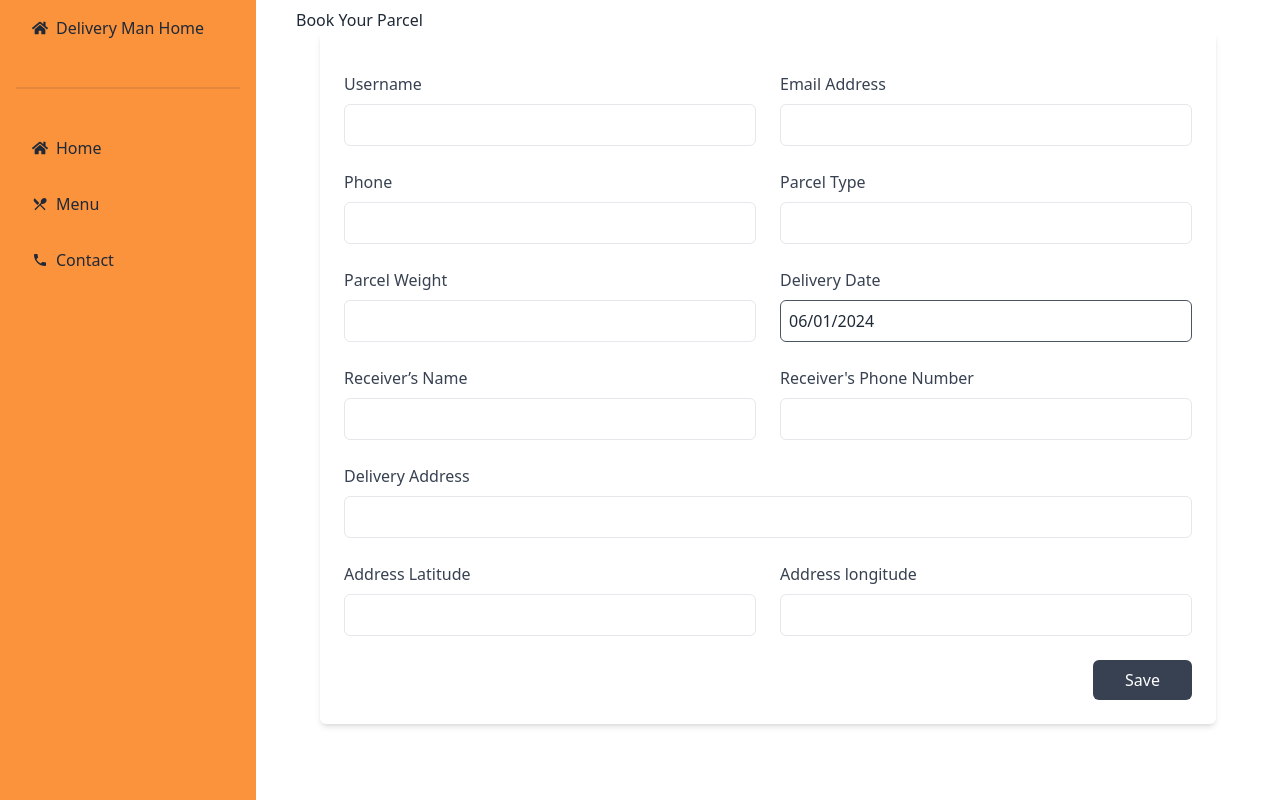
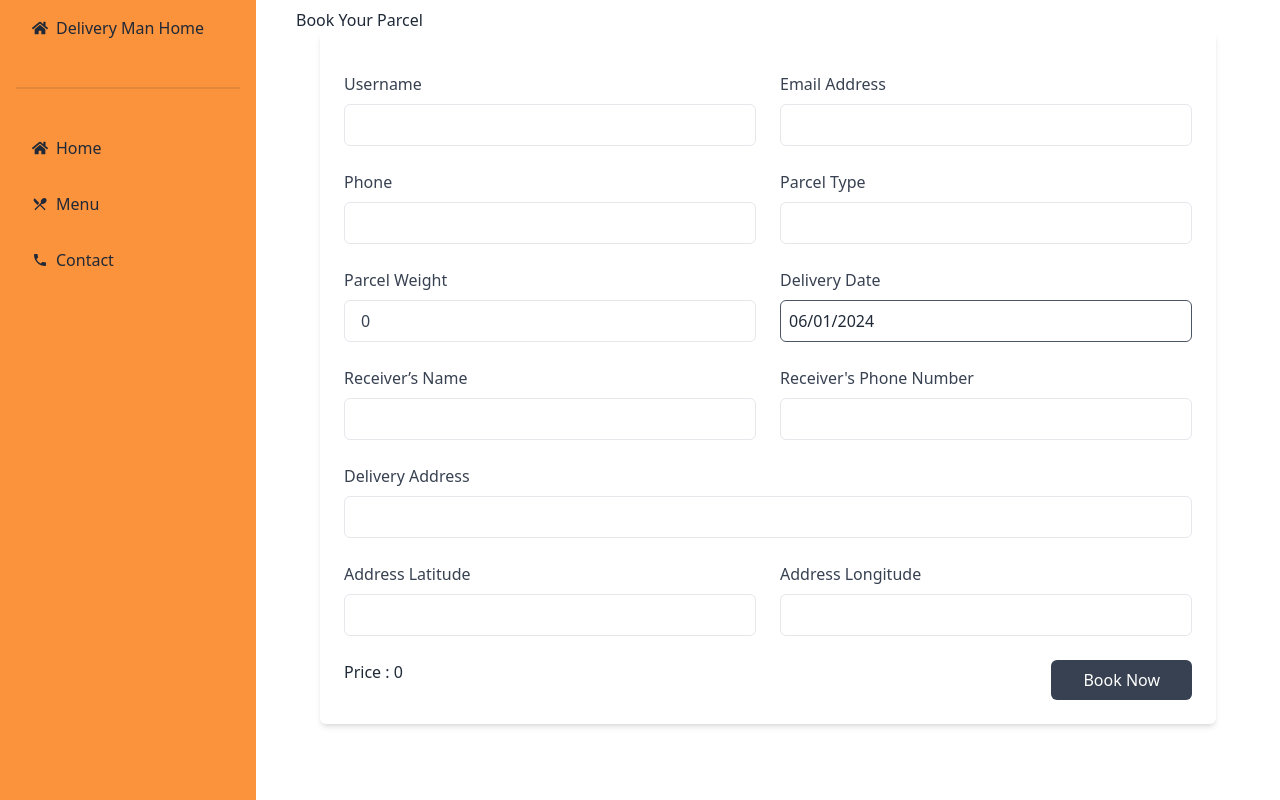
Before and after one commit to TASHDIK-29/ShopNinja-Client, a React (Vite) app: page /dashboard/bookParcel in a window 1280 px wide. Built offline with nearby package versions, Linux system fonts and the light colour scheme; no server answers.

Commit message:
parcel are successfully stored at DB

```diff
--- a/src/components/forms/ParcelForm.jsx
+++ b/src/components/forms/ParcelForm.jsx
@@ -2,27 +2,99 @@ import DatePicker from "react-datepicker";
 
 import "react-datepicker/dist/react-datepicker.css";
 import useAuth from "../../hooks/useAuth";
-import { useState } from "react";
+import { useEffect, useState } from "react";
 
 
 
 
-const ParcelForm = () => {
+const ParcelForm = ({setParcel}) => {
 
-    const {user} = useAuth();
+
+
+    const { user } = useAuth();
 
     const [startDate, setStartDate] = useState(new Date());
+
+    const [weight, setWeight] = useState(0);
+    const [price, setPrice] = useState(0);
+
+    useEffect( () =>{
+
+        if (weight === 0) {
+            setPrice(0);
+        }
+        else if (weight === 1) {
+            setPrice(50);
+        }
+        else if (weight === 2) {
+            setPrice(100);
+        }
+        else {
+            setPrice(150);
+        }
+    }, [weight])
+
+    const handelBook = e => {
+        e.preventDefault();
+
+        const form = e.target;
+
+        const userName = form.userName.value;
+        const email = form.email.value;
+        const userPhone = form.userPhone.value;
+        const parcelType = form.parcelType.value;
+        const parcelWeight = parseFloat(form.parcelWeight.value);
+        const deliveryDate = form.deliveryDate.value;
+        const receiverName = form.receiverName.value;
+        const receiverPhone = form.receiverPhone.value;
+        const deliveryAddress = form.deliveryAddress.value;
+        const latitude = form.latitude.value;
+        const longitude = form.longitude.value;
+
+
+        const parcel = {
+            userName,
+            email,
+            userPhone,
+            parcelType,
+            parcelWeight,
+            deliveryDate,
+            receiverName,
+            receiverPhone,
+            deliveryAddress,
+            latitude,
+            longitude,
+            price,
+            status: 'pending'
+        }
+
+        console.log(parcel);
+
+        setParcel(parcel);
+
+
+
+    }
+
+
+    const handelPrice = e => {
+        setWeight(parseFloat(e.target.value))
+
+    }
+    console.log('weight = ',weight, 'price = ',price);
 
     return (
         <section className="max-w-4xl p-6 mx-auto bg-white rounded-md shadow-md ">
             {/* <h2 className="text-lg font-semibold text-gray-700 capitalize ">Account settings</h2> */}
 
-            <form>
+            <form onSubmit={handelBook}>
                 <div className="grid grid-cols-1 gap-6 mt-4 sm:grid-cols-2">
                     <div>
                         <label className="text-gray-700 " htmlFor="username">Username</label>
                         <input
-                            id="username"
+                            name="userName"
+                            defaultValue={user?.displayName}
+                            readOnly
                             type="text"
                             className="block w-full px-4 py-2 mt-2 text-gray-700 bg-white border border-gray-200 rounded-md   dark:border-gray-600 focus:border-blue-400 focus:ring-blue-300 focus:ring-opacity-40 dark:focus:border-blue-300 focus:outline-none focus:ring"
                         />
@@ -31,7 +103,9 @@ const ParcelForm = () => {
                     <div>
                         <label className="text-gray-700 " htmlFor="emailAddress">Email Address</label>
                         <input
-                            id="emailAddress"
+                            name="email"
+                            defaultValue={user?.email}
+                            readOnly
                             type="email"
                             className="block w-full px-4 py-2 mt-2 text-gray-700 bg-white border border-gray-200 rounded-md   dark:border-gray-600 focus:border-blue-400 focus:ring-blue-300 focus:ring-opacity-40 dark:focus:border-blue-300 focus:outline-none focus:ring"
                         />
@@ -39,7 +113,7 @@ const ParcelForm = () => {
                     <div>
                         <label className="text-gray-700 " htmlFor="username">Phone</label>
                         <input
-                            id="username"
+                            name="userPhone"
                             type="text"
                             className="block w-full px-4 py-2 mt-2 text-gray-700 bg-white border border-gray-200 rounded-md   dark:border-gray-600 focus:border-blue-400 focus:ring-blue-300 focus:ring-opacity-40 dark:focus:border-blue-300 focus:outline-none focus:ring"
                         />
@@ -48,7 +122,7 @@ const ParcelForm = () => {
                     <div>
                         <label className="text-gray-700 " htmlFor="emailAddress">Parcel Type</label>
                         <input
-                            id="emailAddress"
+                            name="parcelType"
                             type="text"
                             className="block w-full px-4 py-2 mt-2 text-gray-700 bg-white border border-gray-200 rounded-md   dark:border-gray-600 focus:border-blue-400 focus:ring-blue-300 focus:ring-opacity-40 dark:focus:border-blue-300 focus:outline-none focus:ring"
                         />
@@ -56,8 +130,10 @@ const ParcelForm = () => {
                     <div>
                         <label className="text-gray-700 " htmlFor="username">Parcel Weight</label>
                         <input
-                            id="username"
+                            name="parcelWeight"
                             type="number"
+                            value={weight}
+                            onChange={handelPrice}
                             className="block w-full px-4 py-2 mt-2 text-gray-700 bg-white border border-gray-200 rounded-md   dark:border-gray-600 focus:border-blue-400 focus:ring-blue-300 focus:ring-opacity-40 dark:focus:border-blue-300 focus:outline-none focus:ring"
                         />
                     </div>
@@ -65,17 +141,17 @@ const ParcelForm = () => {
                     <div className="flex flex-col space-y-2">
                         <label className="text-gray-700 " htmlFor="username">Delivery Date</label>
                         {/* <input
-                            id="username"
+                            name="username"
                             type="text"
                             className="block w-full px-4 py-2 mt-2 text-gray-700 bg-white border border-gray-200 rounded-md   dark:border-gray-600 focus:border-blue-400 focus:ring-blue-300 focus:ring-opacity-40 dark:focus:border-blue-300 focus:outline-none focus:ring"
                         /> */}
-                        <DatePicker name="deadline" className="p-2 w-full rounded-md border border-gray-600 focus:border-blue-400 focus:ring-blue-300 focus:ring-opacity-40 dark:focus:border-blue-300 focus:outline-none focus:ring" selected={startDate} onChange={(date) => setStartDate(date)} />
+                        <DatePicker name="deliveryDate" className="p-2 w-full rounded-md border border-gray-600 focus:border-blue-400 focus:ring-blue-300 focus:ring-opacity-40 dark:focus:border-blue-300 focus:outline-none focus:ring" selected={startDate} onChange={(date) => setStartDate(date)} />
                     </div>
 
                     <div>
                         <label className="text-gray-700 " htmlFor="emailAddress">Receiver’s Name</label>
                         <input
-                            id="emailAddress"
+                            name="receiverName"
                             type="text"
                             className="block w-full px-4 py-2 mt-2 text-gray-700 bg-white border border-gray-200 rounded-md   dark:border-gray-600 focus:border-blue-400 focus:ring-blue-300 focus:ring-opacity-40 dark:focus:border-blue-300 focus:outline-none focus:ring"
                         />
@@ -83,7 +159,7 @@ const ParcelForm = () => {
                     <div>
                         <label className="text-gray-700 " htmlFor="username">Receiver's Phone Number</label>
                         <input
-                            id="username"
+                            name="receiverPhone"
                             type="text"
                             className="block w-full px-4 py-2 mt-2 text-gray-700 bg-white border border-gray-200 rounded-md   dark:border-gray-600 focus:border-blue-400 focus:ring-blue-300 focus:ring-opacity-40 dark:focus:border-blue-300 focus:outline-none focus:ring"
                         />
@@ -92,7 +168,7 @@ const ParcelForm = () => {
                     <div className="col-span-2">
                         <label className="text-gray-700 " htmlFor="emailAddress">Delivery Address</label>
                         <input
-                            id="emailAddress"
+                            name="deliveryAddress"
                             type="text"
                             className="block w-full px-4 py-2 mt-2 text-gray-700 bg-white border border-gray-200 rounded-md   dark:border-gray-600 focus:border-blue-400 focus:ring-blue-300 focus:ring-opacity-40 dark:focus:border-blue-300 focus:outline-none focus:ring"
                         />
@@ -101,15 +177,15 @@ const ParcelForm = () => {
                     <div>
                         <label className="text-gray-700 " htmlFor="emailAddress">Address Latitude</label>
                         <input
-                            id="emailAddress"
+                            name="latitude"
                             type="email"
                             className="block w-full px-4 py-2 mt-2 text-gray-700 bg-white border border-gray-200 rounded-md   dark:border-gray-600 focus:border-blue-400 focus:ring-blue-300 focus:ring-opacity-40 dark:focus:border-blue-300 focus:outline-none focus:ring"
                         />
                     </div>
                     <div>
-                        <label className="text-gray-700 " htmlFor="username">Address longitude</label>
+                        <label className="text-gray-700 " htmlFor="username">Address Longitude</label>
                         <input
-                            id="username"
+                            name="longitude"
                             type="text"
                             className="block w-full px-4 py-2 mt-2 text-gray-700 bg-white border border-gray-200 rounded-md   dark:border-gray-600 focus:border-blue-400 focus:ring-blue-300 focus:ring-opacity-40 dark:focus:border-blue-300 focus:outline-none focus:ring"
                         />
@@ -118,10 +194,10 @@ const ParcelForm = () => {
 
                 </div>
 
-                <div className="flex justify-end mt-6">
-                    <button className="px-8 py-2.5 leading-5 text-white transition-colors duration-300 transform bg-gray-700 rounded-md hover:bg-gray-600 focus:outline-none focus:bg-gray-600">
-                        Save
-                    </button>
+                <div className="flex justify-between mt-6">
+                    {/* <h1>Price : {weight === 0 ? 0 : weight === 1 ? 50 : weight === 2 ? 100 : 150}</h1> */}
+                    <h1>Price : {price}</h1>
+                    <input className="px-8 py-2.5 leading-5 text-white transition-colors duration-300 transform bg-gray-700 rounded-md hover:bg-gray-600 focus:outline-none focus:bg-gray-600" type="submit" value="Book Now" />
                 </div>
             </form>
         </section>
--- a/src/pages/Dashboard/user/BookParcel.jsx
+++ b/src/pages/Dashboard/user/BookParcel.jsx
@@ -1,10 +1,34 @@
+import { useEffect, useState } from "react";
 import ParcelForm from "../../../components/forms/ParcelForm";
+import { useQuery } from "@tanstack/react-query";
+import useAxiosSecure from "../../../hooks/useAxiosSecure";
+import useAuth from "../../../hooks/useAuth";
 
 const BookParcel = () => {
+
+    const { user } = useAuth();
+
+    const [parcel, setParcel] = useState({});
+    // console.log(parcel);
+
+    const axiosSecure = useAxiosSecure();
+
+    // Send parcel data to server
+    useEffect(() => {
+        if (parcel.parcelWeight > 0) {
+            axiosSecure.post('/parcels', parcel)
+                .then(res => {
+                    console.log(res.data);
+
+                })
+        }
+    }, [parcel])
+
+
     return (
         <div>
             <h1>Book Your Parcel</h1>
-            <ParcelForm></ParcelForm>
+            <ParcelForm setParcel={setParcel}></ParcelForm>
         </div>
     );
 };
```
